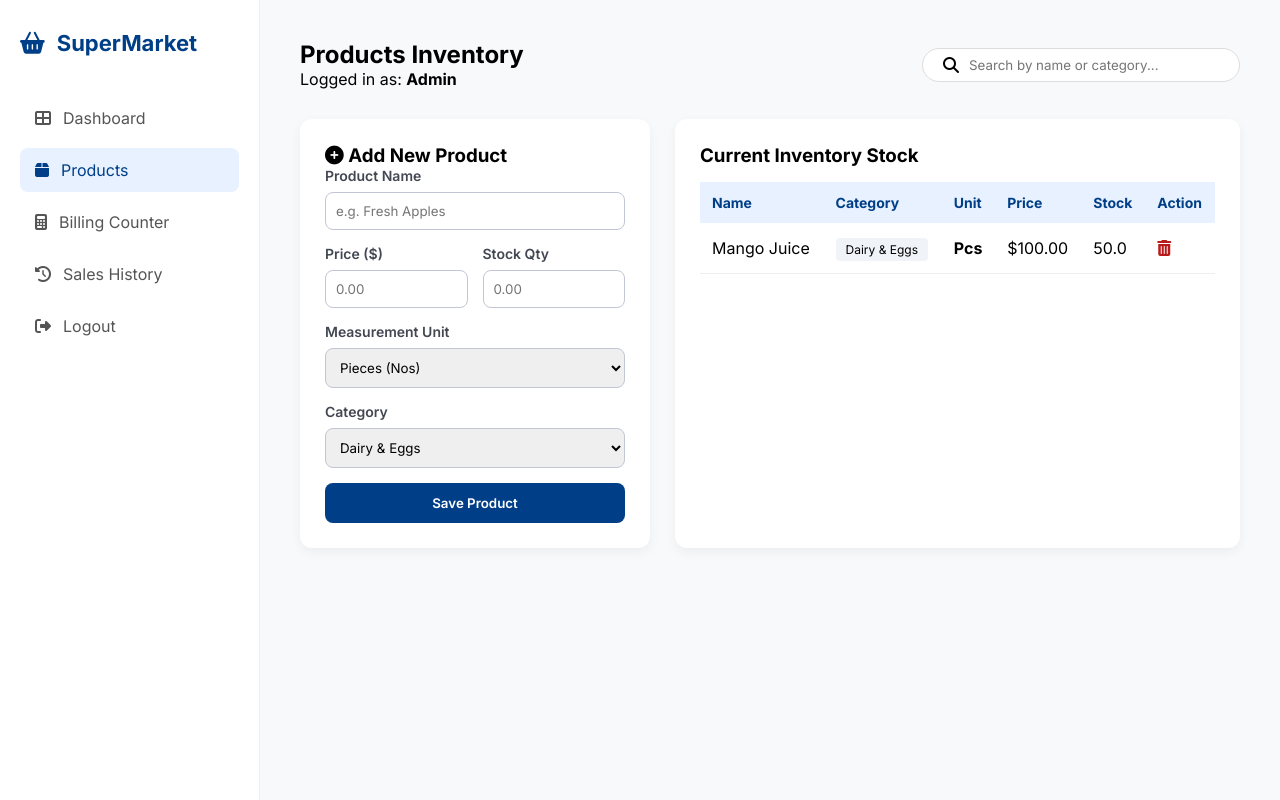
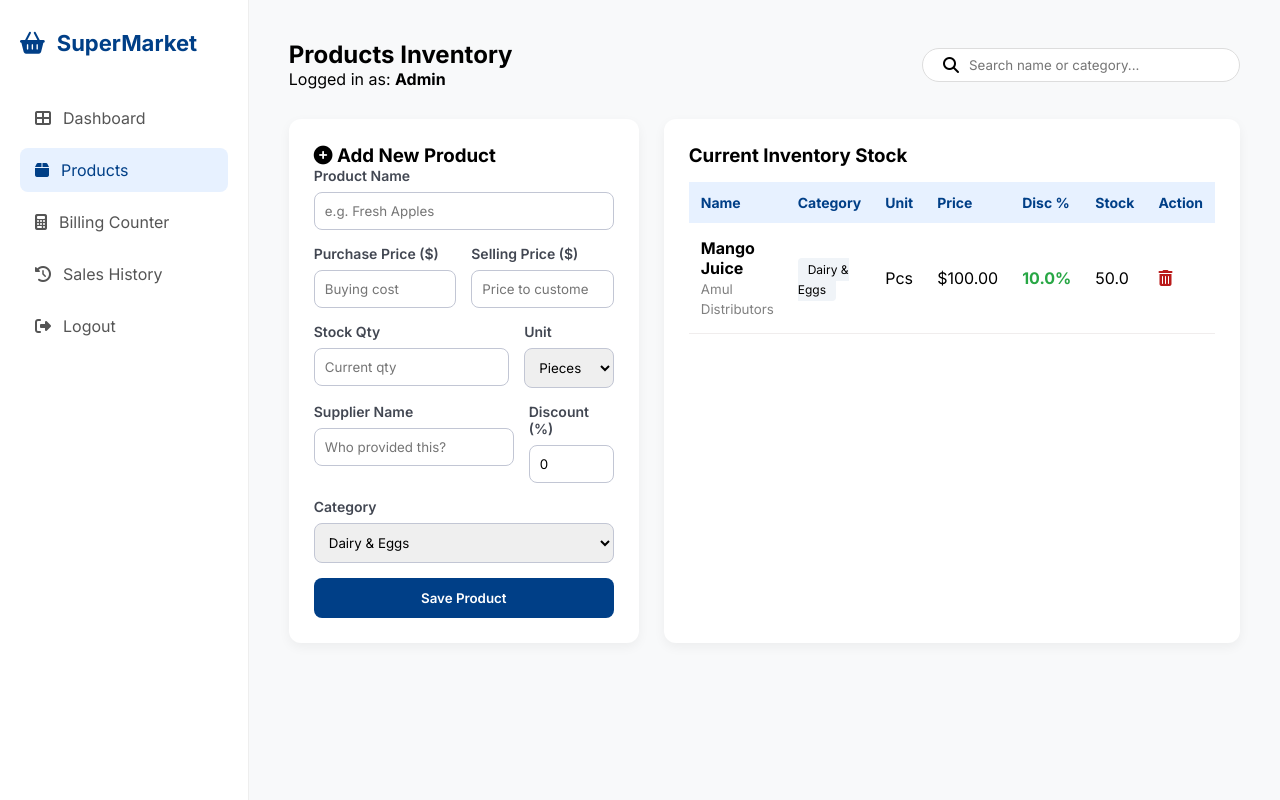
Before and after one commit to YashParmar88/SuperMarket-POS, a Flask app: page /products in a window 1280 px wide. Run offline with Flask 3, Linux system fonts and the light colour scheme; a user stored in the database is signed in; data comes from the database, SQL or seed files in the repository; both versions use the stored data as it was after the commit.

Commit message:
added discount calculation and supplier info

```diff
--- a/app.py
+++ b/app.py
@@ -11,44 +11,44 @@ def get_db_connection():
     conn.row_factory = sqlite3.Row
     return conn
 
-# Updated Database Initialization
+# Updated Database Initialization with Supplier and Discount support
 def init_db():
     conn = get_db_connection()
 
-    # 1. Users Table
+    # 1. Users Table (No changes)
     conn.execute('''
         CREATE TABLE IF NOT EXISTS users (
             id INTEGER PRIMARY KEY AUTOINCREMENT,
             username TEXT UNIQUE NOT NULL,
             password TEXT NOT NULL,
             role TEXT NOT NULL
-        )
-    ''')
+        )''')
 
-    # 2. Products table (Stock supports decimal for weights)
+    # 2. Products table with NEW columns: purchase_price, supplier, discount
     conn.execute('''
         CREATE TABLE IF NOT EXISTS products (
             id INTEGER PRIMARY KEY AUTOINCREMENT,
             name TEXT NOT NULL,
             category TEXT NOT NULL,
             unit TEXT NOT NULL DEFAULT 'Pcs',
-            price REAL NOT NULL,
-            stock REAL NOT NULL
-        )
-    ''')
+            purchase_price REAL NOT NULL DEFAULT 0, -- NEW: Price at which store buys
+            price REAL NOT NULL,                    -- Selling Price
+            stock REAL NOT NULL,
+            supplier TEXT,                         -- NEW: Supplier name
+            discount REAL DEFAULT 0                -- NEW: Default discount %
+        )''')
 
-    # 3. Updated Sales table with payment_mode column
+    # 3. Sales table (No changes)
     conn.execute('''
         CREATE TABLE IF NOT EXISTS sales (
             id INTEGER PRIMARY KEY AUTOINCREMENT,
             customer_name TEXT,
             total_amount REAL,
-            payment_mode TEXT, -- NEW: To store Cash/Card/Online info
+            payment_mode TEXT,
             date_time DATETIME DEFAULT CURRENT_TIMESTAMP
-        )
-    ''')
+        )''')
 
-    # Insert default users for testing
+    # Insert default users
     user_check = conn.execute('SELECT COUNT(*) FROM users').fetchone()[0]
     if user_check == 0:
         conn.execute('INSERT INTO users (username, password, role) VALUES (?, ?, ?)', ('admin', 'admin', 'Admin'))
@@ -72,8 +72,7 @@ def login_process():
     user = conn.execute('SELECT * FROM users WHERE username = ? AND password = ?', (username, password)).fetchone()
     conn.close()
     if user:
-        session['user'] = user['username']
-        session['role'] = user['role']
+        session['user'] = user['username']; session['role'] = user['role']
         return redirect(url_for('dashboard')) if user['role'] == 'Admin' else redirect(url_for('billing'))
     flash("Invalid Credentials."); return redirect(url_for('login'))
 
@@ -95,14 +94,28 @@ def products():
     conn.close()
     return render_template('products.html', products=db_products)
 
+# Updated add_product to handle supplier, purchase price and discount
 @app.route('/add_product', methods=['POST'])
 def add_product():
-    if 'user' not in session or session['role'] != 'Admin': return redirect(url_for('products'))
-    name = request.form.get('name'); cat = request.form.get('category')
-    unit = request.form.get('unit'); price = request.form.get('price'); stock = request.form.get('stock')
+    if 'user' not in session or session['role'] != 'Admin':
+        flash("Unauthorized action."); return redirect(url_for('products'))
+
+    name = request.form.get('name')
+    cat = request.form.get('category')
+    unit = request.form.get('unit')
+    p_price = request.form.get('purchase_price') # New
+    s_price = request.form.get('price')          # Selling price
+    stock = request.form.get('stock')
+    supp = request.form.get('supplier')          # New
+    disc = request.form.get('discount')          # New
+
     conn = get_db_connection()
-    conn.execute('INSERT INTO products (name, category, unit, price, stock) VALUES (?, ?, ?, ?, ?)', (name, cat, unit, price, stock))
+    conn.execute('''INSERT INTO products
+                 (name, category, unit, purchase_price, price, stock, supplier, discount)
+                 VALUES (?, ?, ?, ?, ?, ?, ?, ?)''',
+                 (name, cat, unit, p_price, s_price, stock, supp, disc))
     conn.commit(); conn.close()
+    flash("Product added successfully with details.")
     return redirect(url_for('products'))
 
 @app.route('/billing')
@@ -113,34 +126,18 @@ def billing():
     conn.close()
     return render_template('billing.html', products=db_products)
 
-# Updated save_bill route to handle Customer Name and Payment Mode
 @app.route('/save_bill', methods=['POST'])
 def save_bill():
     if 'user' not in session: return {"success": False}, 401
-
     data = request.get_json()
-    total_val = data.get('total')
-    items_list = data.get('items')
-
-    # 1. Logic for Optional Customer Name
-    customer = data.get('customer')
-    if not customer or customer.strip() == "":
-        customer = "Guest" # Fallback to Guest if name is empty
-
-    # 2. Logic for Payment Mode
+    customer = data.get('customer') or "Guest"
     mode = data.get('mode') or "Cash"
-
     conn = get_db_connection()
-    # Update Stock
-    for item in items_list:
+    for item in data.get('items'):
         conn.execute('UPDATE products SET stock = stock - ? WHERE name = ?', (item['qty'], item['name']))
-
-    # 3. Save to Sales table with new columns
     conn.execute('INSERT INTO sales (customer_name, total_amount, payment_mode) VALUES (?, ?, ?)',
-                 (customer, total_val, mode))
-
-    conn.commit()
-    conn.close()
+                 (customer, data.get('total'), mode))
+    conn.commit(); conn.close()
     return {"success": True, "message": "Bill generated successfully!"}
 
 @app.route('/history')
--- a/templates/products.html
+++ b/templates/products.html
@@ -29,7 +29,6 @@
             </div>
 
             <nav class="nav-links">
-                <!-- Only Admin can see Dashboard and Sales History links -->
                 {% if session['role'] == 'Admin' %}
                 <a href="/dashboard" class="nav-item"><i class="fas fa-th-large"></i> Dashboard</a>
                 {% endif %}
@@ -54,10 +53,9 @@
                     <h2>Products Inventory</h2>
                     <p>Logged in as: <strong>{{ session['role'] }}</strong></p>
                 </div>
-                <!-- Search bar for live filtering -->
                 <div class="search-container">
                     <i class="fas fa-search"></i>
-                    <input type="text" id="productSearch" placeholder="Search by name or category..." onkeyup="filterProducts()">
+                    <input type="text" id="productSearch" placeholder="Search name or category..." onkeyup="filterProducts()">
                 </div>
             </header>
 
@@ -72,24 +70,46 @@
                             <label>Product Name</label>
                             <input type="text" name="name" placeholder="e.g. Fresh Apples" required>
                         </div>
+
+                        <div class="form-row">
+                            <!-- Buying Price vs Selling Price -->
+                            <div class="form-field">
+                                <label>Purchase Price ($)</label>
+                                <input type="number" name="purchase_price" step="0.01" placeholder="Buying cost" required>
+                            </div>
+                            <div class="form-field">
+                                <label>Selling Price ($)</label>
+                                <input type="number" name="price" step="0.01" placeholder="Price to customer" required>
+                            </div>
+                        </div>
+
                         <div class="form-row">
                             <div class="form-field">
-                                <label>Price ($)</label>
-                                <input type="number" name="price" step="0.01" placeholder="0.00" required>
+                                <label>Stock Qty</label>
+                                <input type="number" name="stock" step="0.01" placeholder="Current qty" required>
+                            </div>
+                            <!-- Measurement Unit Selection -->
+                            <div class="form-field">
+                                <label>Unit</label>
+                                <select name="unit">
+                                    <option value="Pcs">Pieces</option>
+                                    <option value="KG">Kilogram</option>
+                                    <option value="Ltr">Liter</option>
+                                </select>
+                            </div>
+                        </div>
+
+                        <div class="form-row">
+                            <div class="form-field">
+                                <label>Supplier Name</label>
+                                <input type="text" name="supplier" placeholder="Who provided this?">
                             </div>
                             <div class="form-field">
-                                <label>Stock Qty</label>
-                                <input type="number" name="stock" step="0.01" placeholder="0.00" required>
+                                <label>Discount (%)</label>
+                                <input type="number" name="discount" value="0" min="0" max="100">
                             </div>
                         </div>
-                        <div class="form-field">
-                            <label>Measurement Unit</label>
-                            <select name="unit">
-                                <option value="Pcs">Pieces (Nos)</option>
-                                <option value="KG">Kilogram (Kg)</option>
-                                <option value="Ltr">Liter (Ltr)</option>
-                            </select>
-                        </div>
+
                         <div class="form-field">
                             <label>Category</label>
                             <select name="category">
@@ -114,8 +134,8 @@
                                 <th>Category</th>
                                 <th>Unit</th>
                                 <th>Price</th>
+                                <th>Disc %</th> <!-- New Column -->
                                 <th>Stock</th>
-                                <!-- Action column header only for Admin -->
                                 {% if session['role'] == 'Admin' %}
                                 <th>Action</th>
                                 {% endif %}
@@ -124,14 +144,15 @@
                         <tbody>
                             {% for item in products %}
                             <tr>
-                                <td style="text-transform: capitalize;">{{ item['name'] }}</td>
+                                <td style="text-transform: capitalize;"><strong>{{ item['name'] }}</strong><br><small style="color: gray;">{{ item['supplier'] }}</small></td>
                                 <td><span class="type-tag">{{ item['category'] }}</span></td>
-                                <td><strong>{{ item['unit'] }}</strong></td>
+                                <td>{{ item['unit'] }}</td>
                                 <td>${{ "%.2f"|format(item['price']) }}</td>
+                                <!-- Displaying Discount % -->
+                                <td><span style="color: #28a745; font-weight: bold;">{{ item['discount'] }}%</span></td>
                                 <td class="{% if item['stock'] < 5 %}low-stock-alert{% endif %}">
                                     {{ item['stock'] }}
                                 </td>
-                                <!-- Delete button only for Admin -->
                                 {% if session['role'] == 'Admin' %}
                                 <td>
                                     <a href="/delete_product/{{ item['id'] }}"
```
Also changed, not shown: templates/billing.html (+51 -120 lines), supermarket.db.
